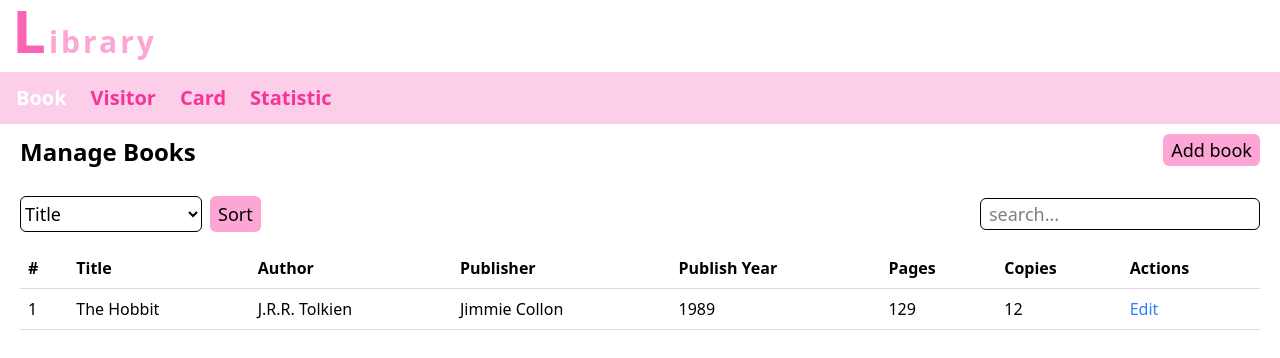
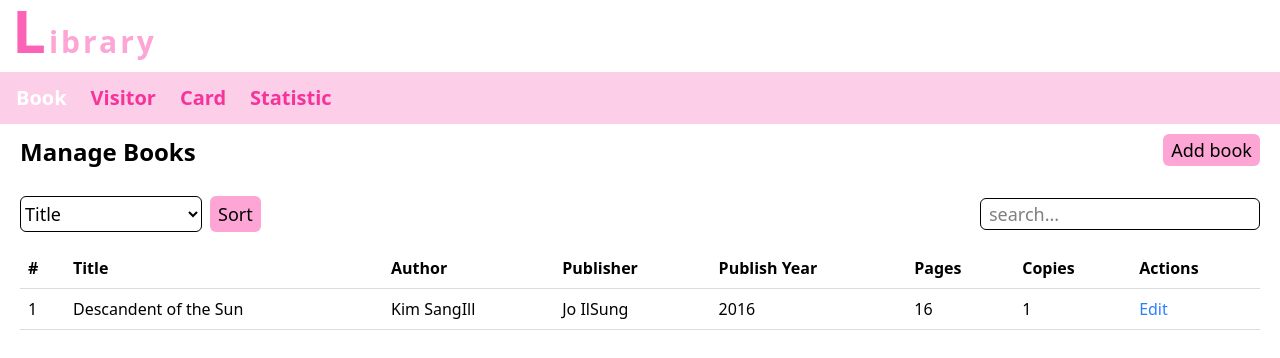
Before and after one commit to Meimei07/library-website-react-js, a React (Vite) app: page /book in a window 1280 px wide. Shown: the top 358 px of the page. Built offline with nearby package versions, Linux system fonts and the light colour scheme.

Commit message:
Refactor Book component to use useOutletContext for books and pass it to Table; Refactor Table component to accept books as props

```diff
--- a/src/pages/book/Book.jsx
+++ b/src/pages/book/Book.jsx
@@ -1,8 +1,10 @@
 import React from "react";
 import Table from "./Table";
-import { NavLink, Outlet } from "react-router-dom";
+import { NavLink, useOutletContext } from "react-router-dom";
 
 const Book = () => {
+  const { books } = useOutletContext();
+
   return (
     <div className="px-2 sm:px-5">
       <div className="flex py-3">
@@ -44,7 +46,7 @@ const Book = () => {
         </div>
       </div>
 
-      <Table />
+      <Table books={books} />
     </div>
   );
 };
--- a/src/pages/book/Table.jsx
+++ b/src/pages/book/Table.jsx
@@ -1,6 +1,6 @@
 import React from "react";
 
-const Table = () => {
+const Table = ({ books }) => {
   return (
     <div className="overflow-x-auto mt-4">
       <table className="min-w-full text-md">
@@ -18,18 +18,24 @@ const Table = () => {
         </thead>
 
         <tbody>
-          <tr>
-            <td>1</td>
-            <td>The Hobbit</td>
-            <td>J.R.R. Tolkien</td>
-            <td>Jimmie Collon</td>
-            <td>1989</td>
-            <td>129</td>
-            <td>12</td>
-            <td>
-              <button className="text-blue-500 hover:underline">Edit</button>
-            </td>
-          </tr>
+          {books.map((book) => {
+            return (
+              <tr key={book.id}>
+                <td>{book.id}</td>
+                <td>{book.title}</td>
+                <td>{book.author}</td>
+                <td>{book.publisher}</td>
+                <td>{book.publishYear}</td>
+                <td>{book.pages}</td>
+                <td>{book.copies}</td>
+                <td>
+                  <button className="text-blue-500 hover:underline">
+                    Edit
+                  </button>
+                </td>
+              </tr>
+            );
+          })}
         </tbody>
       </table>
     </div>
```
